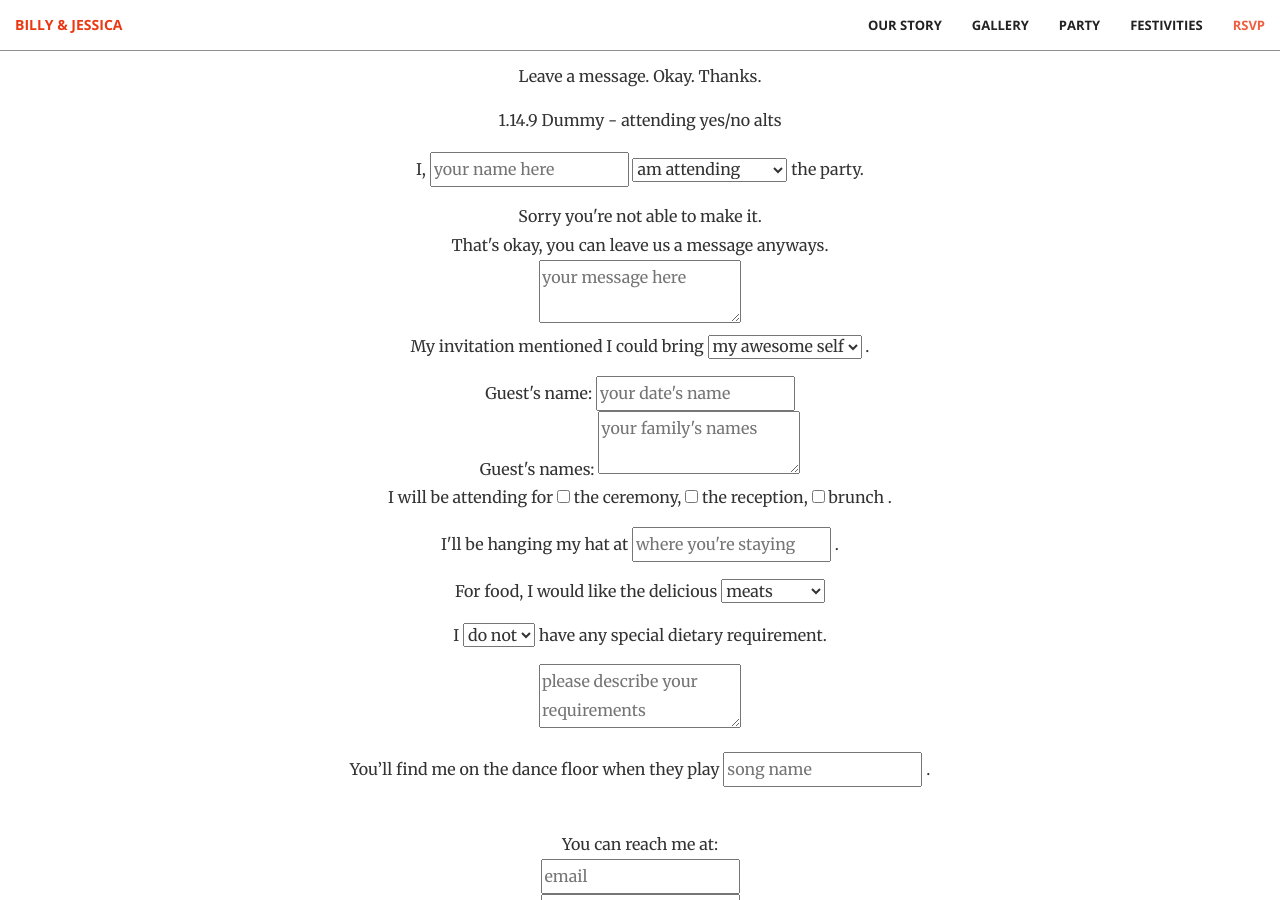
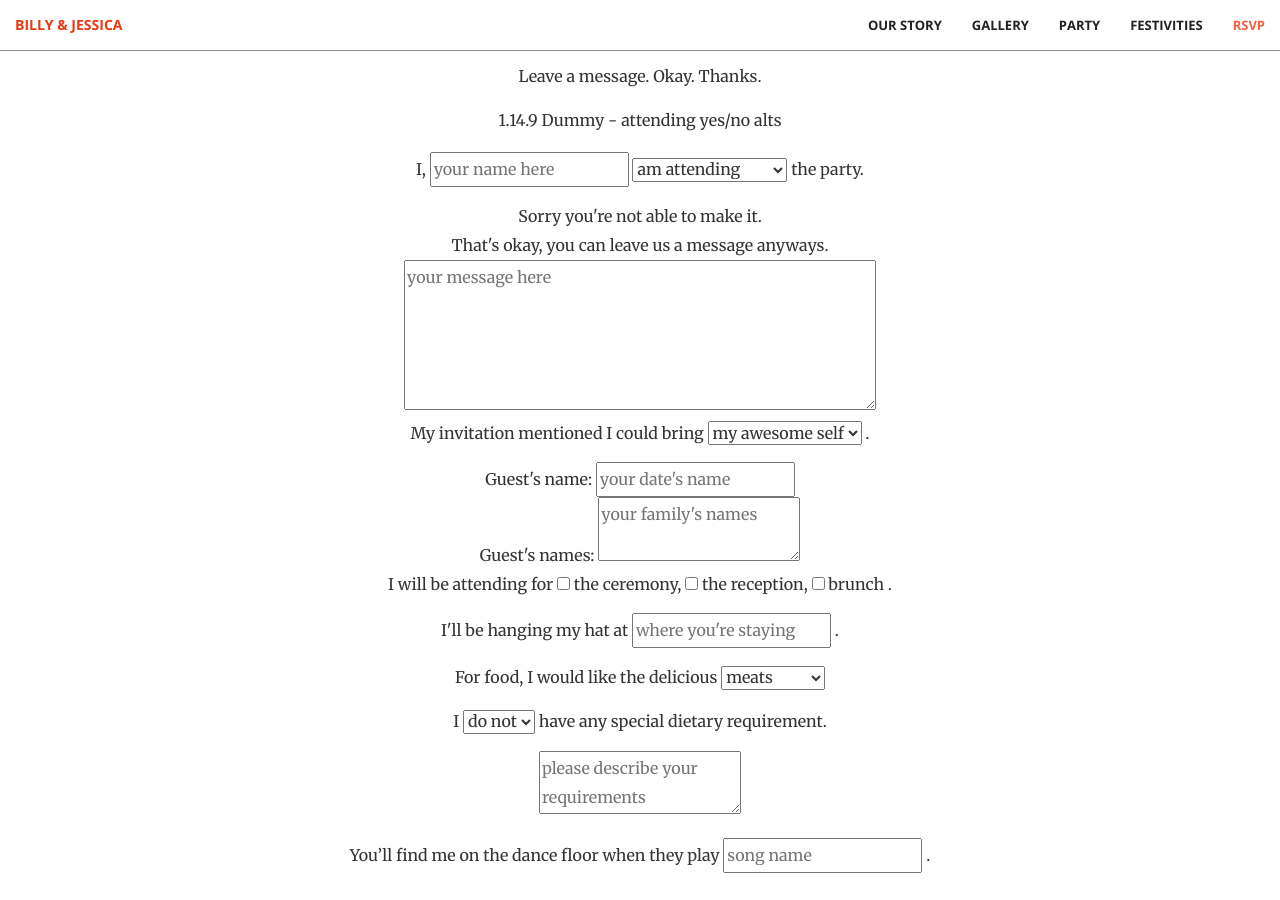
Before and after one commit to notbleh/wed-website, a Jekyll site: the page built from live.html, in a window 1280 px wide and 900 px high, scrolled down 3033 px. Built offline with Jekyll 4.4.1, drawn with Linux system fonts in a browser that asks for light colours; nearby versions of some CDN libraries.

Commit message:
Update rsvp1.html

```diff
--- a/_includes/rsvp1.html
+++ b/_includes/rsvp1.html
@@ -23,7 +23,7 @@
                         <div id="attendingno">
                             Sorry you're not able to make it.<br>
                             That's okay, you can leave us a message anyways.<br>
-                            <textarea name="message" id="message" placeholder="your message here"></textarea>
+                            <textarea name="message" id="message" placeholder="your message here" cols="50" rows="5"></textarea>
                         </div>
                         <!-- hide if not attending -->
                         <div id="attendingyes">
```
